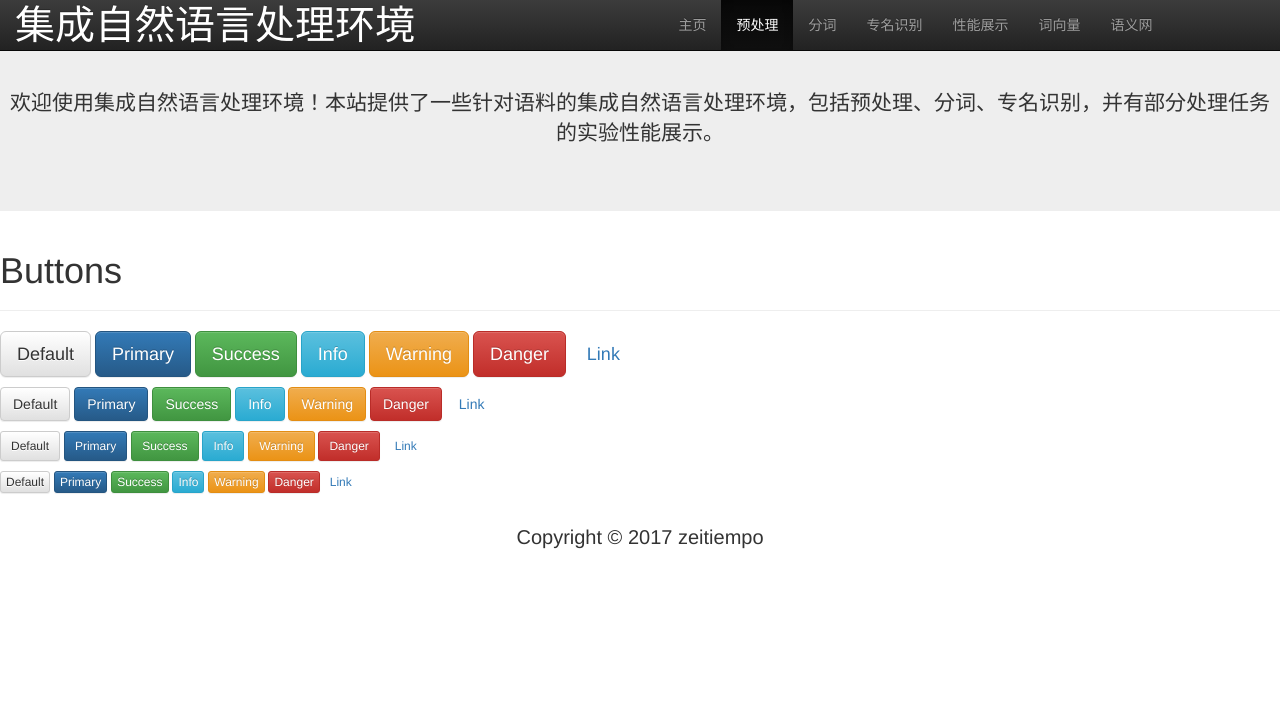
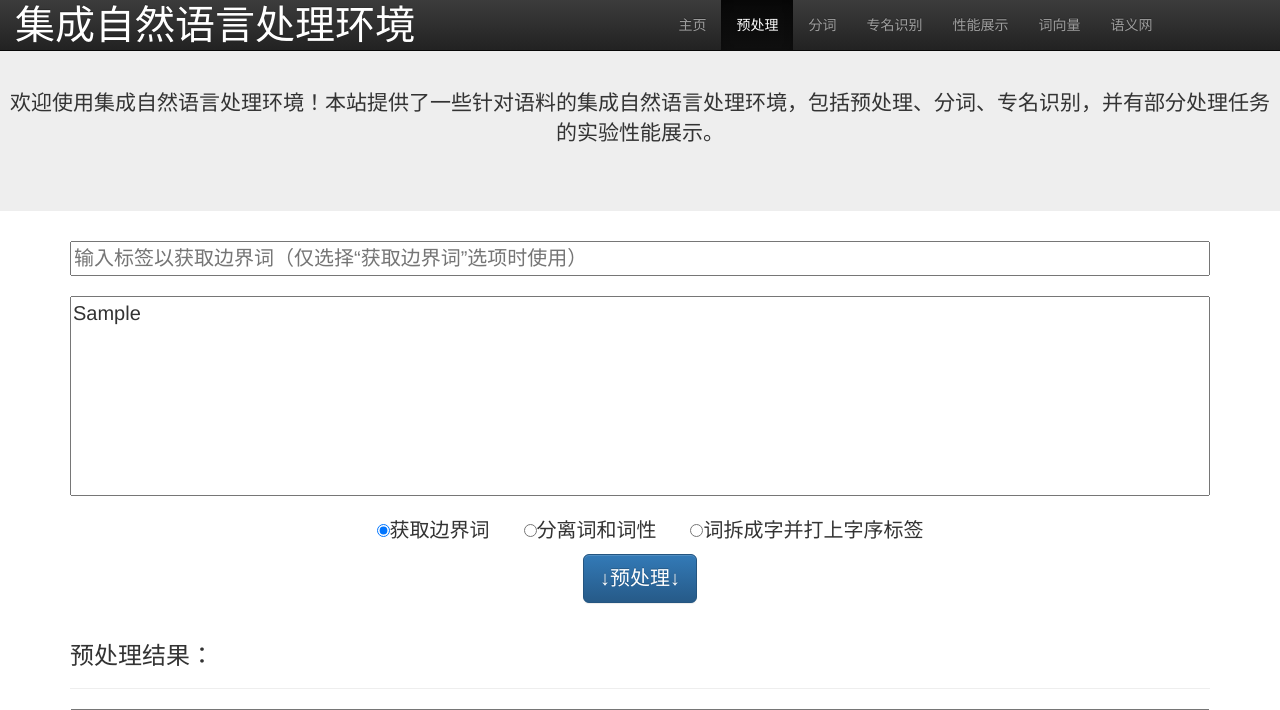
Before and after one commit to zeitiempo/ner-on-web-txt, a Django app: template INLPE/templates/preprocess/preprocess.html in a window 1280 px wide. Shown: the top 710 px of the page. Before the commit the page ends 549 px from the top, so only its background shows below. Run offline with Django 3.2, Linux system fonts and the light colour scheme; the template is opened without the code that fills it: most values are stand-ins (such as "Sample title", 1, 10 or a date in 2020); some libraries are stand-ins or nearby versions.

Commit message:
Add files via upload

```diff
--- a/INLPE/templates/preprocess/preprocess.html
+++ b/INLPE/templates/preprocess/preprocess.html
@@ -1,43 +1,37 @@
 {% extends "index/base.html" %}
 {% block mainbody %}
 <script type="text/javascript">$("#preprocess").addClass('active');</script>
-<div class="page-header">
-        <h1>Buttons</h1>
-      </div>
-      <p>
-        <button type="button" class="btn btn-lg btn-default">Default</button>
-        <button type="button" class="btn btn-lg btn-primary">Primary</button>
-        <button type="button" class="btn btn-lg btn-success">Success</button>
-        <button type="button" class="btn btn-lg btn-info">Info</button>
-        <button type="button" class="btn btn-lg btn-warning">Warning</button>
-        <button type="button" class="btn btn-lg btn-danger">Danger</button>
-        <button type="button" class="btn btn-lg btn-link">Link</button>
-      </p>
-      <p>
-        <button type="button" class="btn btn-default">Default</button>
-        <button type="button" class="btn btn-primary">Primary</button>
-        <button type="button" class="btn btn-success">Success</button>
-        <button type="button" class="btn btn-info">Info</button>
-        <button type="button" class="btn btn-warning">Warning</button>
-        <button type="button" class="btn btn-danger">Danger</button>
-        <button type="button" class="btn btn-link">Link</button>
-      </p>
-      <p>
-        <button type="button" class="btn btn-sm btn-default">Default</button>
-        <button type="button" class="btn btn-sm btn-primary">Primary</button>
-        <button type="button" class="btn btn-sm btn-success">Success</button>
-        <button type="button" class="btn btn-sm btn-info">Info</button>
-        <button type="button" class="btn btn-sm btn-warning">Warning</button>
-        <button type="button" class="btn btn-sm btn-danger">Danger</button>
-        <button type="button" class="btn btn-sm btn-link">Link</button>
-      </p>
-      <p>
-        <button type="button" class="btn btn-xs btn-default">Default</button>
-        <button type="button" class="btn btn-xs btn-primary">Primary</button>
-        <button type="button" class="btn btn-xs btn-success">Success</button>
-        <button type="button" class="btn btn-xs btn-info">Info</button>
-        <button type="button" class="btn btn-xs btn-warning">Warning</button>
-        <button type="button" class="btn btn-xs btn-danger">Danger</button>
-        <button type="button" class="btn btn-xs btn-link">Link</button>
-      </p>
+<div class="container theme-showcase" role="main">
+    <div align="center">
+
+    </div>
+    <form action="../preprocess/" method="post">
+        {% csrf_token %}
+        <div align="center">
+            <input type="text" name="label" style="width: 100%" class="font" placeholder="输入标签以获取边界词（仅选择“获取边界词”选项时使用）">
+            <br>
+            <br>
+            <textarea name="f_i" style="height: 25%" class="font textarea" placeholder="输入语句">{{ return_f_i }}</textarea>
+            <br>
+            <br>
+            <label class="checkbox-inline">
+              <input type="radio" name="mode" id="m1" value="m1" checked><span class="font">获取边界词</span>
+            </label>
+            <label class="checkbox-inline">
+              <input type="radio" name="mode" id="m2" value="m2"><span class="font">分离词和词性</span>
+            </label>
+            <label class="checkbox-inline">
+              <input type="radio" name="mode" id="m3" value="m3"><span class="font">词拆成字并打上字序标签</span>
+            </label>
+        </div>
+        <div align="center" style="margin-top: 10px">
+            <input type="submit" class="font btn btn-primary btn-lg" value=" ↓预处理↓ ">
+        </div>
+    </form>
+    <div class="page-header">
+        <h3>预处理结果：</h3>
+    </div>
+    <textarea style="height: 25%" class="font textarea" readonly="true">{{ preprocess_result }}</textarea>
+    <br>
+</div>
 {% endblock %}
```
